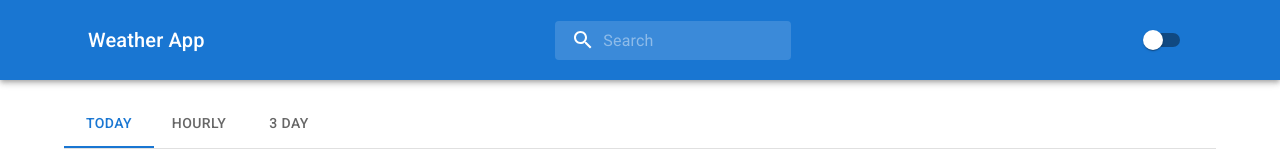
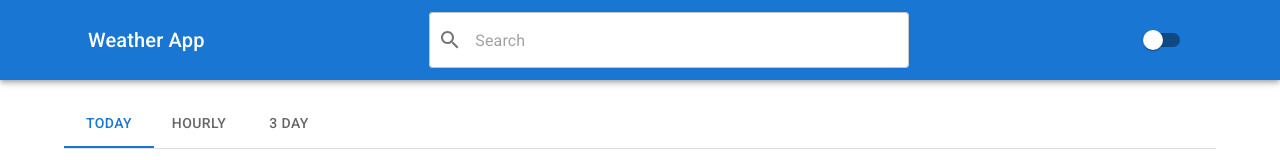
Before and after one commit to mai-cl/weather-app, a React (Create React App) app: page /days in a window 1280 px wide. Shown: the top 160 px of the page. Built offline with nearby package versions, Linux system fonts and the light colour scheme; no server answers.

Commit message:
sugerencias en el input de ubicaciones

```diff
--- a/src/actions.js
+++ b/src/actions.js
@@ -15,6 +15,11 @@ const setWeatherData = data => ({
   payload: data,
 })
 
+export const setLocation = location => ({
+  type: 'WEATHER_SET_LOCATION',
+  payload: location,
+})
+
 // TODO: Agregar parametro "getState"?
 export const fetchWeatherData = location => dispatch => {
   dispatch(startWeatherLoading())
--- a/src/components/Header.js
+++ b/src/components/Header.js
@@ -1,17 +1,28 @@
 import {
-  alpha,
   AppBar,
+  Autocomplete,
+  Box,
   Container,
+  Icon,
+  InputAdornment,
   InputBase,
   styled,
   Switch,
+  TextField,
   Toolbar,
   Typography,
+  useMediaQuery,
+  useTheme,
 } from '@mui/material'
 import { Search } from '@mui/icons-material'
-import { useState } from 'react'
+import { useEffect, useState } from 'react'
+import { fetchWeatherData, setLocation } from '../actions'
+import { useAppState } from '../context'
 
-const SearchBox = styled('div')(({ theme }) => ({
+const url = process.env.REACT_APP_WEATHERAPI_URL
+const apiKey = process.env.REACT_APP_WEATHERAPI_API_KEY
+
+/* const SearchBox = styled('form')(({ theme }) => ({
   position: 'relative',
   borderRadius: theme.shape.borderRadius,
   backgroundColor: alpha(theme.palette.common.white, 0.15),
@@ -25,9 +36,9 @@ const SearchBox = styled('div')(({ theme }) => ({
     marginLeft: theme.spacing(3),
     width: 'auto',
   },
-}))
+})) */
 
-const SearchIconWrapper = styled('div')(({ theme }) => ({
+/* const SearchIconWrapper = styled('div')(({ theme }) => ({
   padding: theme.spacing(0, 2),
   height: '100%',
   position: 'absolute',
@@ -35,7 +46,7 @@ const SearchIconWrapper = styled('div')(({ theme }) => ({
   display: 'flex',
   alignItems: 'center',
   justifyContent: 'center',
-}))
+})) */
 
 const StyledInputBase = styled(InputBase)(({ theme }) => ({
   color: 'inherit',
@@ -51,8 +62,64 @@ const StyledInputBase = styled(InputBase)(({ theme }) => ({
   },
 }))
 
+const StyledTextField = styled(TextField)(({ theme }) => ({
+  width: '320px',
+  '& > div': {
+    backgroundColor: '#fff',
+  },
+}))
+
 const Header = () => {
+  const theme = useTheme()
+  const matchesLg = useMediaQuery(theme.breakpoints.up('lg'))
+  const { dispatch } = useAppState()
+  const [debouncedLocation, setDebouncedLocation] = useState('')
   const [inputLocation, setInputLocation] = useState('')
+  const [options, setOptions] = useState([])
+
+  useEffect(() => {
+    const timeoutId = setTimeout(() => {
+      setDebouncedLocation(inputLocation)
+    }, 2000)
+
+    return () => {
+      clearTimeout(timeoutId)
+    }
+  }, [inputLocation])
+
+  useEffect(() => {
+    if (!debouncedLocation) {
+      setOptions([])
+      return
+    }
+
+    fetch(`${url}/search.json?key=${apiKey}&q=${debouncedLocation}`)
+      .then(response => response.json())
+      .then(data => {
+        setOptions(
+          data.map(item => `${item.name}, ${item.region} - ${item.country}`)
+        )
+      })
+      .catch(error => {
+        console.error(error)
+      })
+  }, [debouncedLocation])
+
+  const handleSearchLocation = e => {
+    e.preventDefault()
+    console.log('handleSearchLocation', inputLocation)
+
+    dispatch(setLocation(inputLocation))
+  }
+
+  const handleChangeValue = (event, value) => {
+    if (!value) return
+    dispatch(setLocation(value))
+  }
+
+  const handleChangeInput = (event, value) => {
+    setInputLocation(value)
+  }
 
   return (
     <AppBar
@@ -64,17 +131,43 @@ const Header = () => {
           <Typography variant='h6' noWrap component='div'>
             Weather App
           </Typography>
-          <SearchBox>
-            <SearchIconWrapper>
-              <Search />
-            </SearchIconWrapper>
-            <StyledInputBase
-              placeholder='Search'
-              inputProps={{ 'aria-label': 'search' }}
-              value={inputLocation}
-              onChange={e => setInputLocation(e.target.value)}
+          <Box
+            sx={{ flex: '0 1 480px' }}
+            component='form'
+            onSubmit={handleSearchLocation}
+          >
+            <Autocomplete
+              size={matchesLg ? 'medium' : 'small'}
+              options={options}
+              freeSolo
+              filterOptions={(options, state) => options}
+              onChange={handleChangeValue}
+              onInputChange={handleChangeInput}
+              renderInput={params => (
+                <TextField
+                  {...params}
+                  sx={{
+                    '& > div': {
+                      backgroundColor: 'background.default',
+                    },
+                  }}
+                  variant='outlined'
+                  color='secondary'
+                  placeholder='Search'
+                  InputProps={{
+                    ...params.InputProps,
+                    startAdornment: (
+                      <InputAdornment position='start'>
+                        <Icon>
+                          <Search />
+                        </Icon>
+                      </InputAdornment>
+                    ),
+                  }}
+                />
+              )}
             />
-          </SearchBox>
+          </Box>
           <Switch defaultChecked={false} color='secondary' />
         </Toolbar>
       </Container>
```
